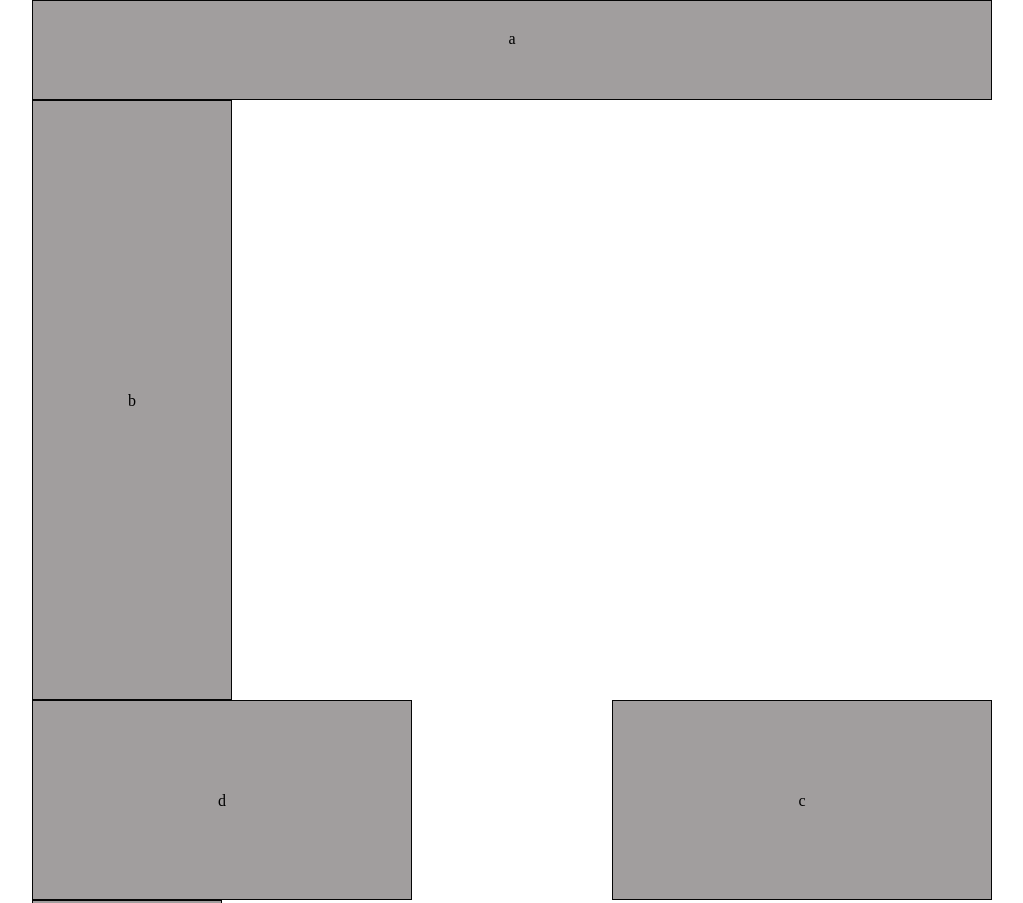
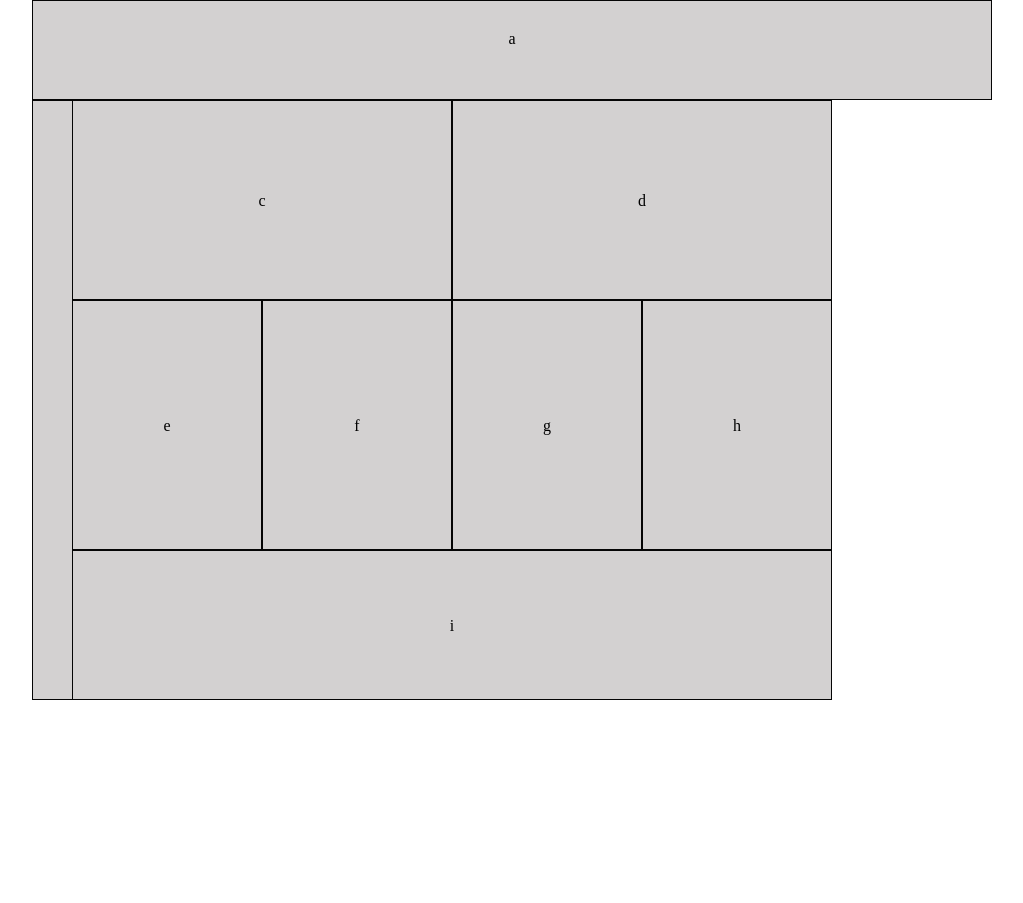
Before and after one commit to jdeitawimostafa/lab-01, a plain HTML site: page index.html in a window 1280 px wide. Shown: the top 903 px of the page, without its empty margins (128-1151 px from the left). After the commit the page ends 800 px from the top, so only its background shows below. Drawn offline with Linux system fonts and the light colour scheme.

Commit message:
desigining html page using smacss last update

```diff
--- a/css/base.css
+++ b/css/base.css
@@ -6,6 +6,3 @@ body {
     width: 960px;
     margin: auto;
 }
-/* header {
-    width: 100%;
-} */
--- a/css/layout.css
+++ b/css/layout.css
@@ -1,11 +1,16 @@
 /* Desktop */
-@media (min-width:960px) {
+@media (min-width:768px){
 
+
+    #container {
+        width: 960px;
+        margin: auto;
+    }
 #header-div {
     width: 960px;
     height: 100px;
     border: 1px solid rgb(5, 5, 5) ;
-    background-color: rgb(161, 158, 158);
+    background-color: rgb(211, 209, 209);
     text-align: center;
     line-height: 75px;
 }
@@ -16,7 +21,7 @@
     border: 1px solid rgb(5, 5, 5) ;
     text-align: center;
     line-height: 600px;
-    background-color: rgb(161, 158, 158);
+    background-color: rgb(211, 209, 209);
 }
 
 #mainc-div {
@@ -25,8 +30,10 @@
     border: 1px solid rgb(5, 5, 5) ;
     text-align: center;
     line-height: 200px;
-    background-color: rgb(161, 158, 158);
-    float: right;
+    background-color: rgb(211, 209, 209);
+    position: absolute;
+    left: 200px;
+    top: 100px;
 }
 #maind-div {
     width: 380px;
@@ -34,7 +41,10 @@
     border: 1px solid rgb(5, 5, 5) ;
     text-align: center;
     line-height: 200px;
-    background-color: rgb(161, 158, 158);
+    background-color: rgb(211, 209, 209);
+    position: absolute;
+    left: 580px;
+    top: 100px;
 }
 
 #maine-div {
@@ -43,8 +53,10 @@
     border: 1px solid rgb(5, 5, 5) ;
     text-align: center;
     line-height: 250px;
-    background-color: rgb(161, 158, 158);
-
+    background-color: rgb(211, 209, 209);
+    position: absolute;
+    left: 390px;
+    top: 300px;
 }
 #mainf-div {
     width: 190px;
@@ -52,8 +64,10 @@
     border: 1px solid rgb(5, 5, 5) ;
     text-align: center;
     line-height: 250px;
-    background-color: rgb(161, 158, 158);
-
+    background-color: rgb(211, 209, 209);
+    position: absolute;
+    left: 200px;
+    top: 300px;
 }
 #maing-div {
     width: 190px;
@@ -61,8 +75,10 @@
     border: 1px solid rgb(5, 5, 5) ;
     text-align: center;
     line-height: 250px;
-    background-color: rgb(161, 158, 158);
-
+    background-color: rgb(211, 209, 209);
+    position: absolute;
+    left: 770px;
+    top: 300px;
 }
 #mainh-div {
     width: 190px;
@@ -70,8 +86,10 @@
     border: 1px solid rgb(5, 5, 5) ;
     text-align: center;
     line-height: 250px;
-    background-color: rgb(161, 158, 158);
-
+    background-color: rgb(211, 209, 209);
+    position: absolute;
+    left: 580px;
+    top: 300px;
 }
 #maini-div {
     width: 760px;
@@ -79,93 +97,98 @@
     border: 1px solid rgb(5, 5, 5) ;
     text-align: center;
     line-height: 150px;
-    background-color: rgb(161, 158, 158);
-
+    background-color: rgb(211, 209, 209);
+    position: absolute;
+    left: 200px;
+    top: 550px;
 }
 }
 
 /* Mobile */
 
-/* @media (min-width:480px) {
+ @media (max-width:767px) {
+
+     #container {
+        width: 480px;
+        height: 1055px;
+        /* border: 1px solid rgb(5, 5, 5) ; */
+        margin: auto;
+    }
     #header-div {
         width: 480px;
         height: 75px;
         border: 1px solid rgb(5, 5, 5) ;
-        background-color: rgb(161, 158, 158);
+        background-color: rgb(204, 124, 124);
         text-align: center;
-        line-height: 100px;
+        line-height: 75px;
     }
 
     #mainb-div {
-        width: 200px;
-        height: 600px;
+        width: 480px;
+        height: 150px;
         border: 1px solid rgb(5, 5, 5) ;
         text-align: center;
-        line-height: 600px;
-        background-color: rgb(161, 158, 158);
-    }
+        line-height: 150px;
+        background-color: rgb(114, 114, 219);
+        }
 
     #mainc-div {
-        width: 380px;
-        height: 200px;
+        width: 480px;
+        height: 125px;
         border: 1px solid rgb(5, 5, 5) ;
         text-align: center;
-        line-height: 200px;
-        background-color: rgb(161, 158, 158);
-        float: right;
+        line-height: 125px;
+        background-color: rgb(111, 228, 111);
     }
     #maind-div {
-        width: 380px;
-        height: 200px;
+        width: 480px;
+        height: 125px;
         border: 1px solid rgb(5, 5, 5) ;
         text-align: center;
-        line-height: 200px;
-        background-color: rgb(161, 158, 158);
+        line-height: 125px;
+        background-color: rgb(228, 122, 228);
     }
 
     #maine-div {
-        width: 190px;
+        width: 240px;
         height: 250px;
         border: 1px solid rgb(5, 5, 5) ;
         text-align: center;
-        line-height: 200px;
-        background-color: rgb(161, 158, 158);
-
+        line-height: 250px;
+        background-color: plum;
+        float: right;
     }
     #mainf-div {
-        width: 190px;
+        width: 240px;
         height: 250px;
         border: 1px solid rgb(5, 5, 5) ;
         text-align: center;
-        line-height: 200px;
-        background-color: rgb(161, 158, 158);
-
+        line-height: 250px;
+        background-color: skyblue;
     }
     #maing-div {
-        width: 190px;
+        width: 240px;
         height: 250px;
         border: 1px solid rgb(5, 5, 5) ;
         text-align: center;
-        line-height: 200px;
-        background-color: rgb(161, 158, 158);
-
+        line-height: 250px;
+        background-color: darkorange;
+        float: right;
     }
     #mainh-div {
-        width: 190px;
+        width: 240px;
         height: 250px;
         border: 1px solid rgb(5, 5, 5) ;
         text-align: center;
-        line-height: 200px;
-        background-color: rgb(161, 158, 158);
-
+        line-height: 250px;
+        background-color: yellowgreen;
     }
     #maini-div {
-        width: 760px;
-        height: 150px;
+        width: 480px;
+        height: 80px;
         border: 1px solid rgb(5, 5, 5) ;
         text-align: center;
-        line-height: 200px;
-        background-color: rgb(161, 158, 158);
-
+        line-height: 80px;
+        background-color:teal;
     }
-} */
+}
--- a/index.html
+++ b/index.html
@@ -9,18 +9,19 @@
 </head>
 <body>
     <header>
-        <div id="header-div" >a</div>
-
     </header>
     <main>
-        <div id="mainb-div" >b</div>
-        <div id="mainc-div" >c</div>
-        <div id="maind-div" >d</div>
-        <div id="maine-div" >e</div>
-        <div id="mainf-div">f</div>
-        <div id="maing-div">g</div>
-        <div id="mainh-div">h</div>
+        <div id="container">
+        <div id="header-div">a</div>
+        <div id="mainb-div">b</div>
+        <div id="mainc-div">c</div>
+        <div id="maind-div">d</div>
+        <div id="maine-div">f</div>
+        <div id="mainf-div">e</div>
+        <div id="maing-div">h</div>
+        <div id="mainh-div">g</div>
         <div id="maini-div">i</div>
+    </div>
 
     </main>
     <footer>
```
